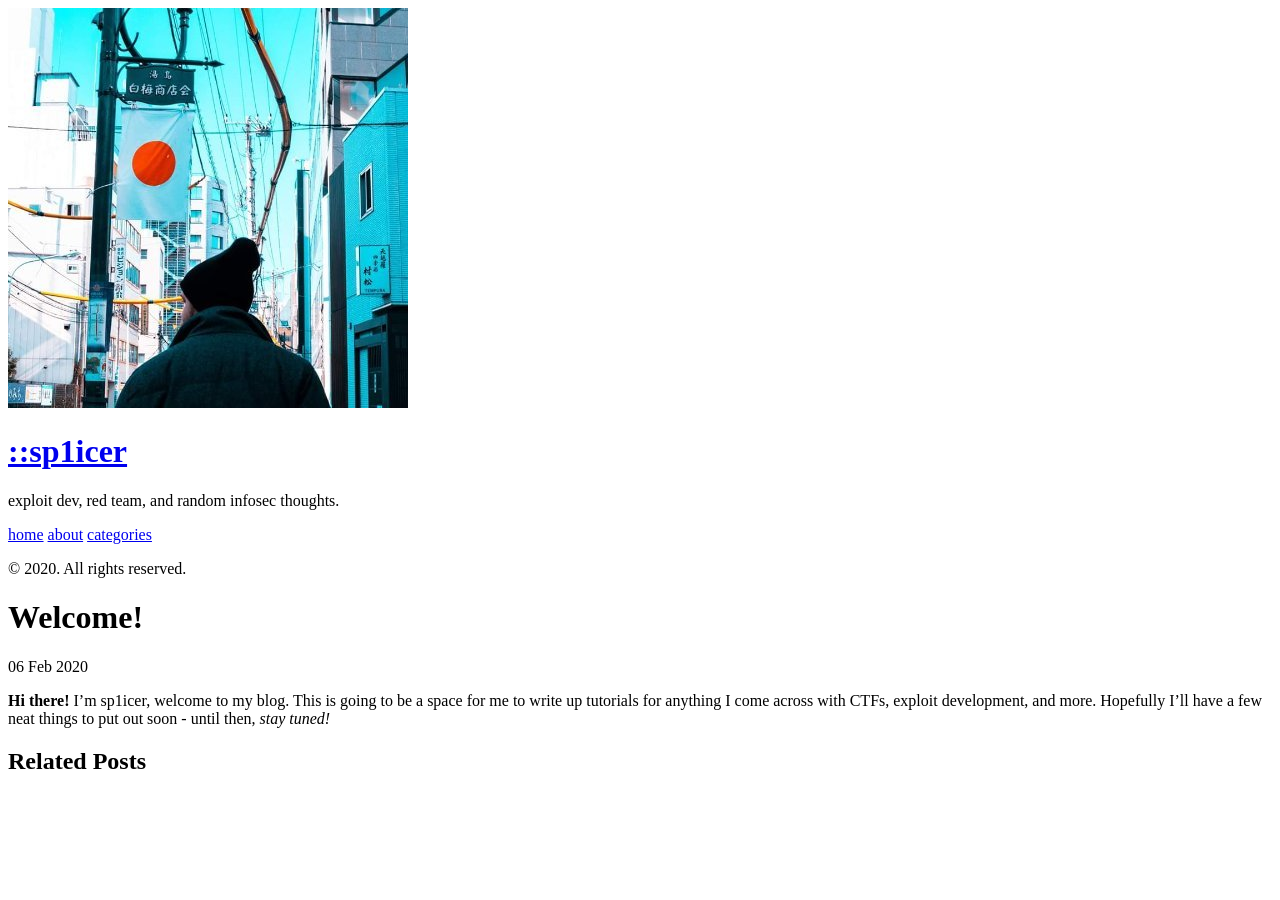
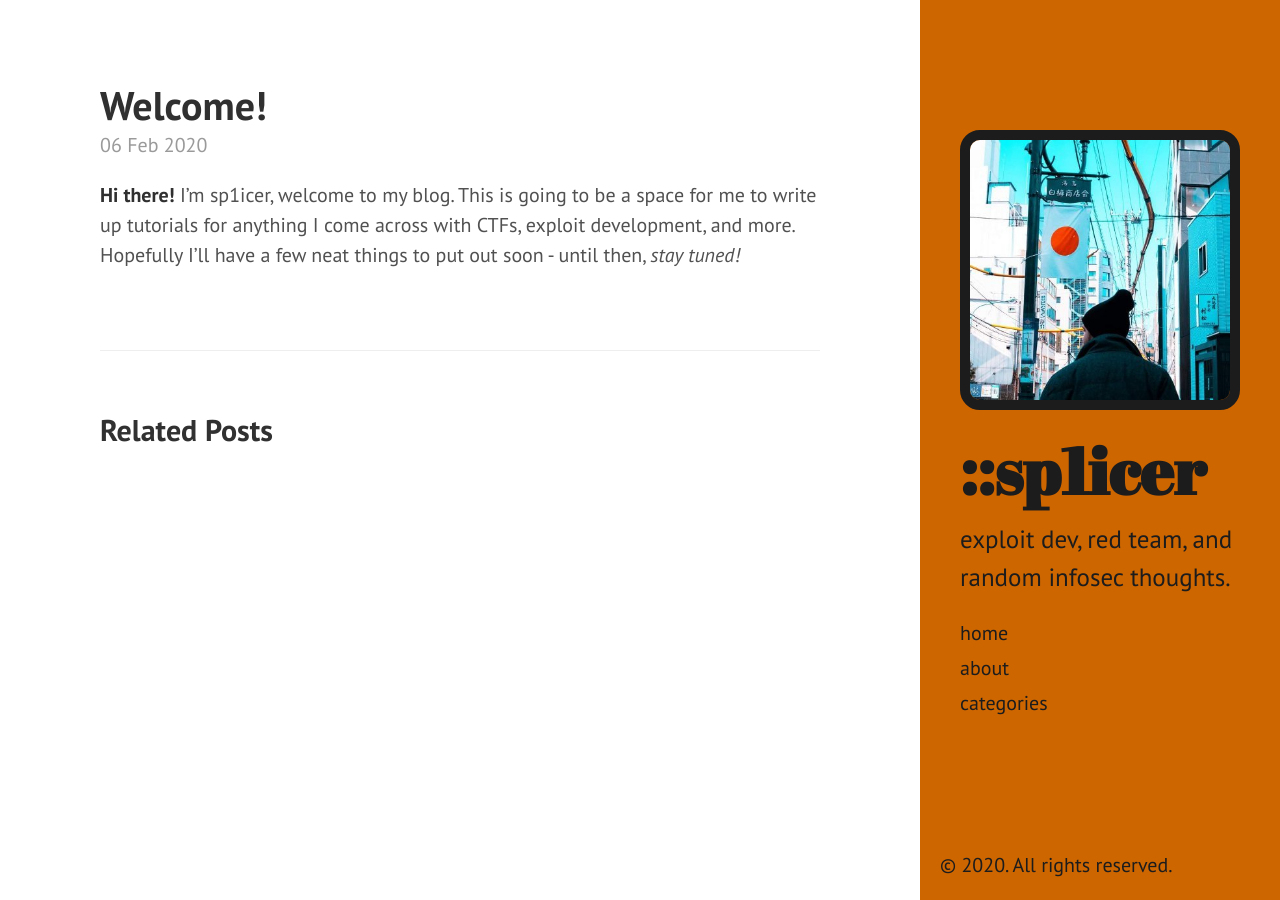
Before and after one commit to sp1icer/sp1icer.github.io, a Jekyll site: the page built from _posts/2020-02-06-welcome.md, in a window 1280 px wide. Built offline with Jekyll 4.4.1, drawn with Linux system fonts in a browser that asks for light colours; Markdown is read by kramdown in place of the engine named in the settings.

Commit message:
fixing css issues.

```diff
--- a/_includes/head.html
+++ b/_includes/head.html
@@ -15,9 +15,9 @@
   </title>
 
   <!-- CSS -->
-  <link rel="stylesheet" href="{{ site.baseurl }}public/css/poole.css">
-  <link rel="stylesheet" href="{{ site.baseurl }}public/css/syntax.css">
-  <link rel="stylesheet" href="{{ site.baseurl }}public/css/hyde.css">
+  <link rel="stylesheet" href="{{ "/public/css/poole.css" | relative_url }}">
+  <link rel="stylesheet" href="{{ "/public/css/syntax.css" | relative_url }}">
+  <link rel="stylesheet" href="{{ "/public/css/hyde.css" | relative_url }}">
   <link rel="stylesheet" href="http://fonts.googleapis.com/css?family=PT+Sans:400,400italic,700|Abril+Fatface">
 
   <!-- Icons -->
--- a/_includes/sidebar.html
+++ b/_includes/sidebar.html
@@ -3,7 +3,7 @@
     <div class="sidebar-about">
       <img src="../public/me_japan.jpg" class="prof-pic">
       <h1>
-        <a href="/index.html">
+        <a href="{{ site.baseurl }}">
           {{ site.title }}
         </a>
       </h1>
@@ -11,7 +11,7 @@
     </div>
 
     <nav class="sidebar-nav">
-      <a class="sidebar-nav-item{% if page.url == absolute_url %} active{% endif %}" href="/index.html">home</a>
+      <a class="sidebar-nav-item{% if page.url == site.baseurl %} active{% endif %}" href="{{ site.baseurl }}">home</a>
 
       {% comment %}
         The code below dynamically generates a sidebar nav of pages with
```
Also changed, not shown: 6 other files.
